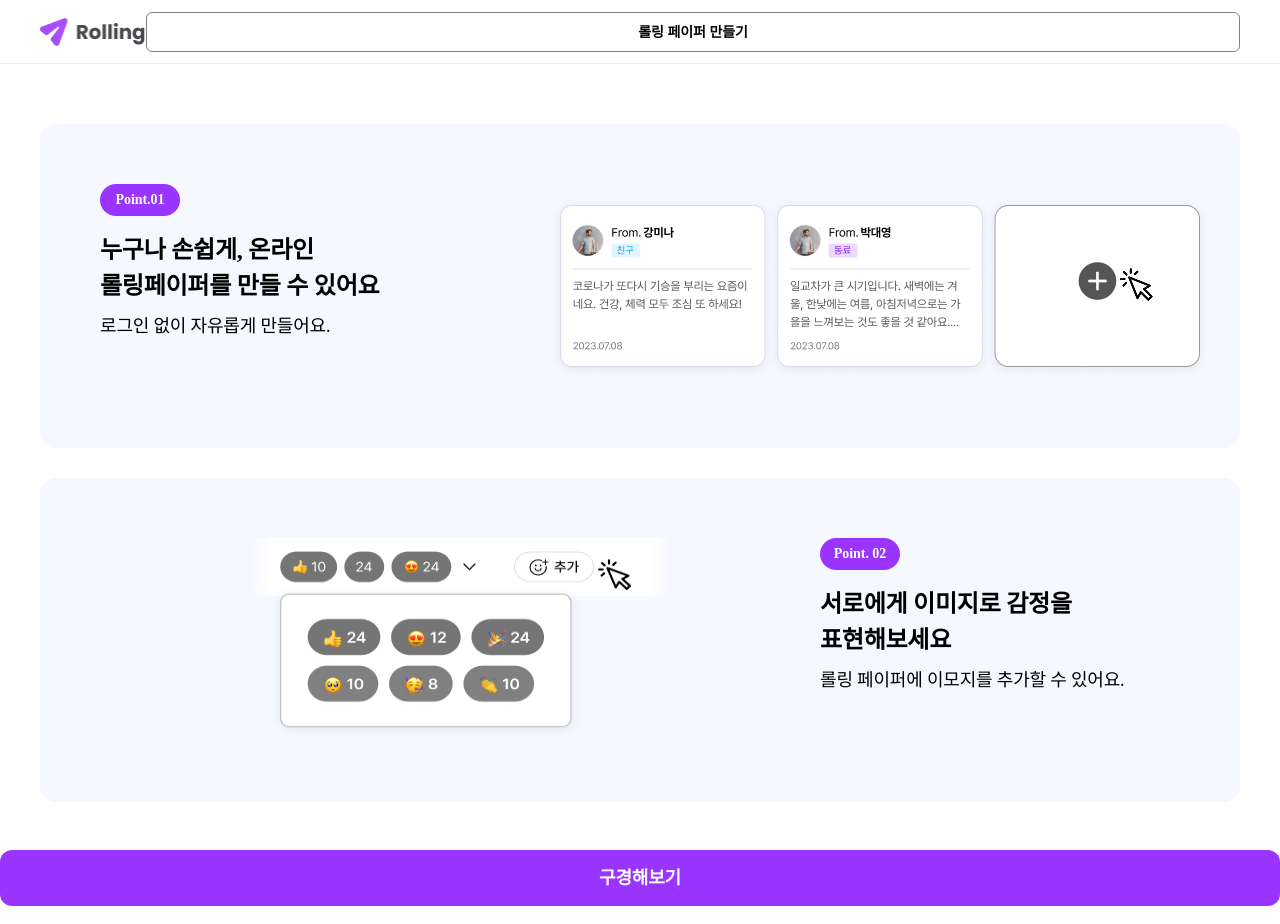
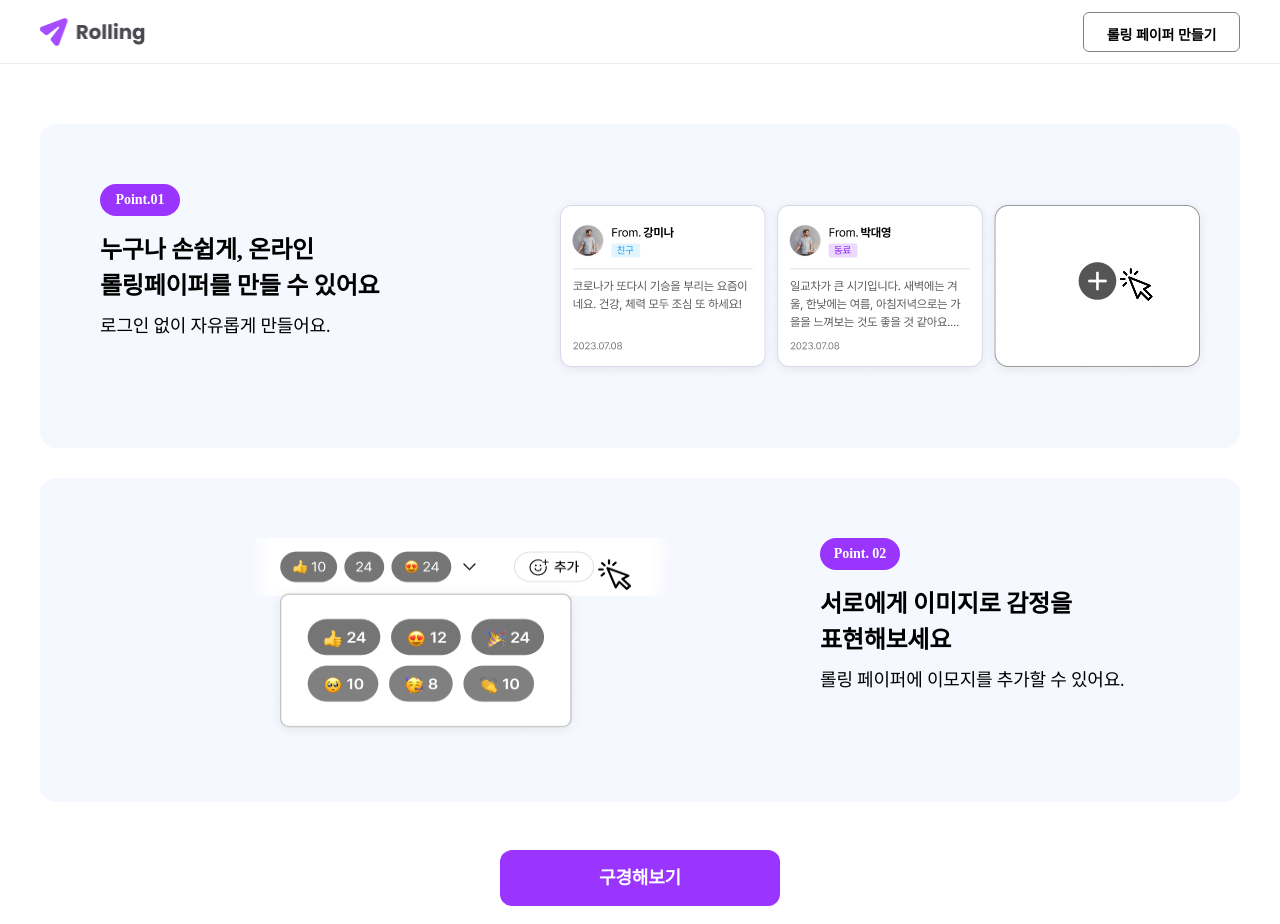
Before and after one commit to Part2-team5-rolling/main, a React (Vite) app: page / in a window 1280 px wide. Built offline with nearby package versions, Linux system fonts and the light colour scheme; a web font is replaced by a local one.

Commit message:
style : 공통 버튼 스타일 수정

```diff
--- a/src/components/common/Header.jsx
+++ b/src/components/common/Header.jsx
@@ -15,7 +15,9 @@ const Header = () => {
     <header className='header'>
       <div className='header-contents'>
         <img src={headerlogo} onClick={() => goToPage('/')} style={{ cursor: 'pointer' }} alt="메인페이지 로고" />
-        <Button onClick={() => goToPage('/post')} className="button--outlinedButton">롤링 페이퍼 만들기</Button>
+        <div className='header__box--container'>
+          <Button onClick={() => goToPage('/post')} className="button--outlinedButton">롤링 페이퍼 만들기</Button>
+        </div>
       </div>
     </header>
   );
--- a/src/pages/HomePage.jsx
+++ b/src/pages/HomePage.jsx
@@ -40,7 +40,9 @@ function HomePage() {
             <img className='homepage__image' src={mainImage02} alt='메인 이미지' />
           </article>
 
-          <Button onClick={() => goToPage('/list')} className='button--primary'>구경해보기</Button>
+          <div className='homepage__box--container'>
+            <Button onClick={() => goToPage('/list')} className='button--primary'>구경해보기</Button>
+          </div>
         </section>
       </div>
     )
--- a/src/styles/Header.css
+++ b/src/styles/Header.css
@@ -37,3 +37,7 @@
   align-items: center;
   justify-content: center;
 }
+
+.header__box--container {
+  width: 157px;
+}
--- a/src/styles/Homepage.css
+++ b/src/styles/Homepage.css
@@ -85,6 +85,10 @@ body {
   font-weight: 400;
   line-height: 28px;
   letter-spacing: -0.01em;
+}
+
+.homepage__box--container {
+  width: 280px;
 }
 
 /* 태블릿 버전 (768px ~ 1023px) */
```
